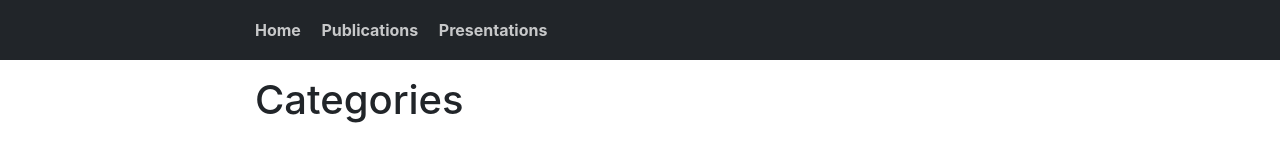
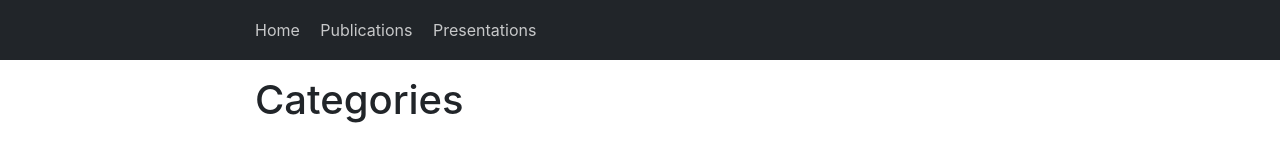
Before and after one commit to kumpeishiraishi/kumpeishiraishi.github.io, a plain HTML site: page categories/index.html in a window 1280 px wide. Drawn offline with Linux system fonts and the light colour scheme.

Commit message:
building mysite Mon Apr  6 17:33:47 JST 2020

```diff
--- a/categories/index.html
+++ b/categories/index.html
@@ -51,7 +51,6 @@ body {
   display: inline-block;
   padding: 18px 0;
   margin-right: 1em;
-  font-weight: bold;
 }
 
 .custom-navbar a:hover,
@@ -164,6 +163,7 @@ blockquote,
 }
 
 </style>
+
 </head>
 
 <body>
```
Also changed, not shown: index.html (+1 -1 lines), presentations/index.html (+1 -1 lines), publications/index.html (+1 -1 lines), tags/index.html (+1 -1 lines).
